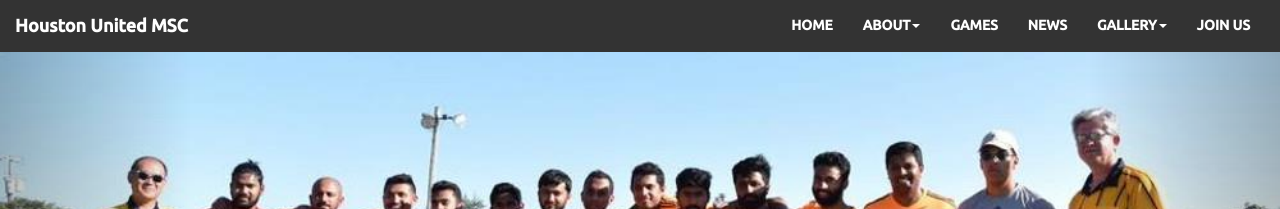
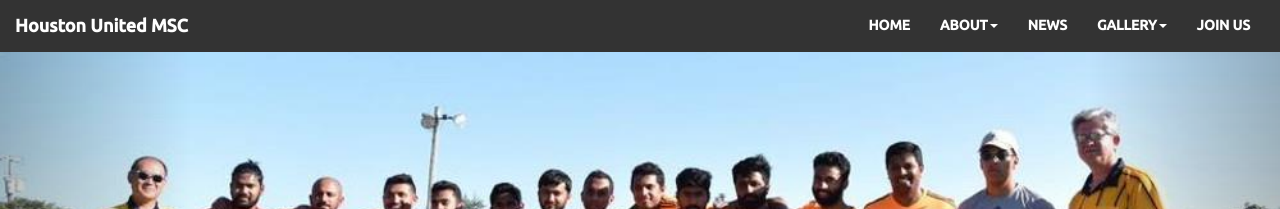
Before and after one commit to houstonunitedmsc/houstonunitedmsc.github.io, a Jekyll site: the page built from index.html, in a window 1280 px wide. Shown: the top 209 px of the page. Built offline with Jekyll 4.4.1, drawn with Linux system fonts in a browser that asks for light colours.

Commit message:
removes games tab

```diff
--- a/_includes/navbar.html
+++ b/_includes/navbar.html
@@ -27,7 +27,6 @@
 						<li><a href="{{ site.baseurl }}/our-businesses">Our Businesses</a></li>
 					</ul>
 				</li>
-				<li><a href="{{ site.url }}/games" title="Games">Games</a></li>
 				<li><a href="{{ site.url }}/news" title="News">News</a></li>
 				<li class="dropdown">
 				<a href="#" class="dropdown-toggle" data-toggle="dropdown" role="button" aria-haspopup="true" aria-expanded="false">Gallery<span class="caret"></span></a>
```
